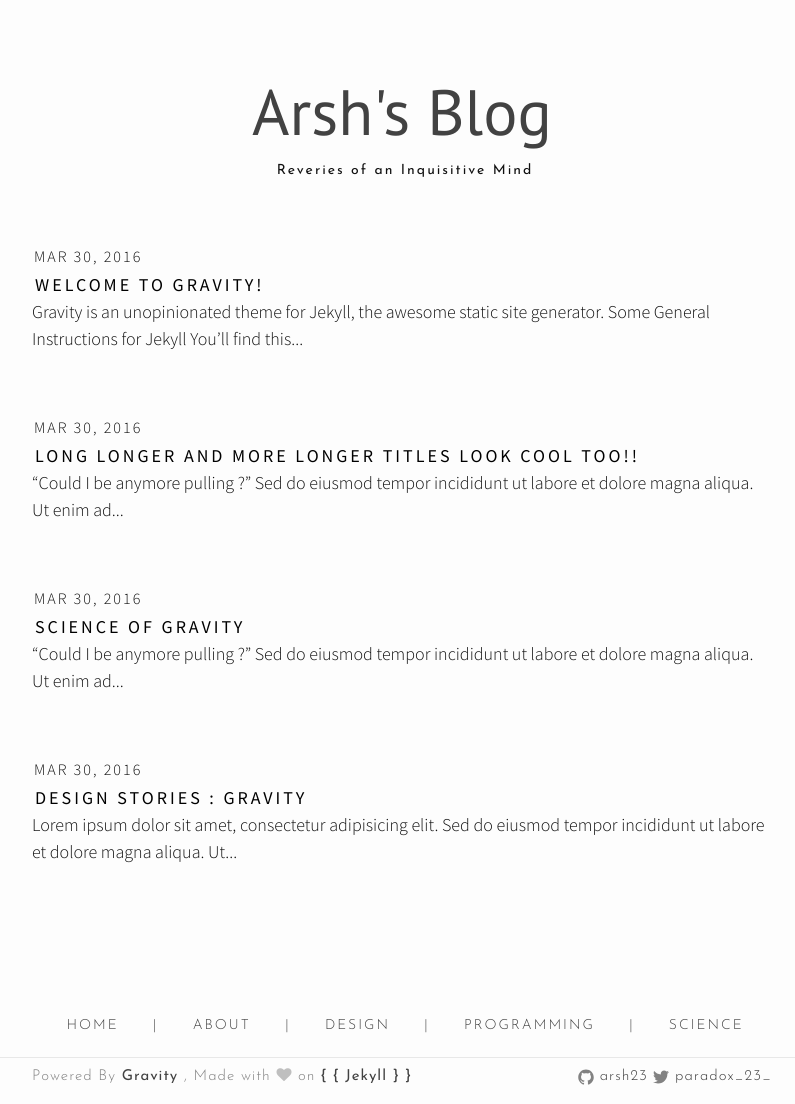
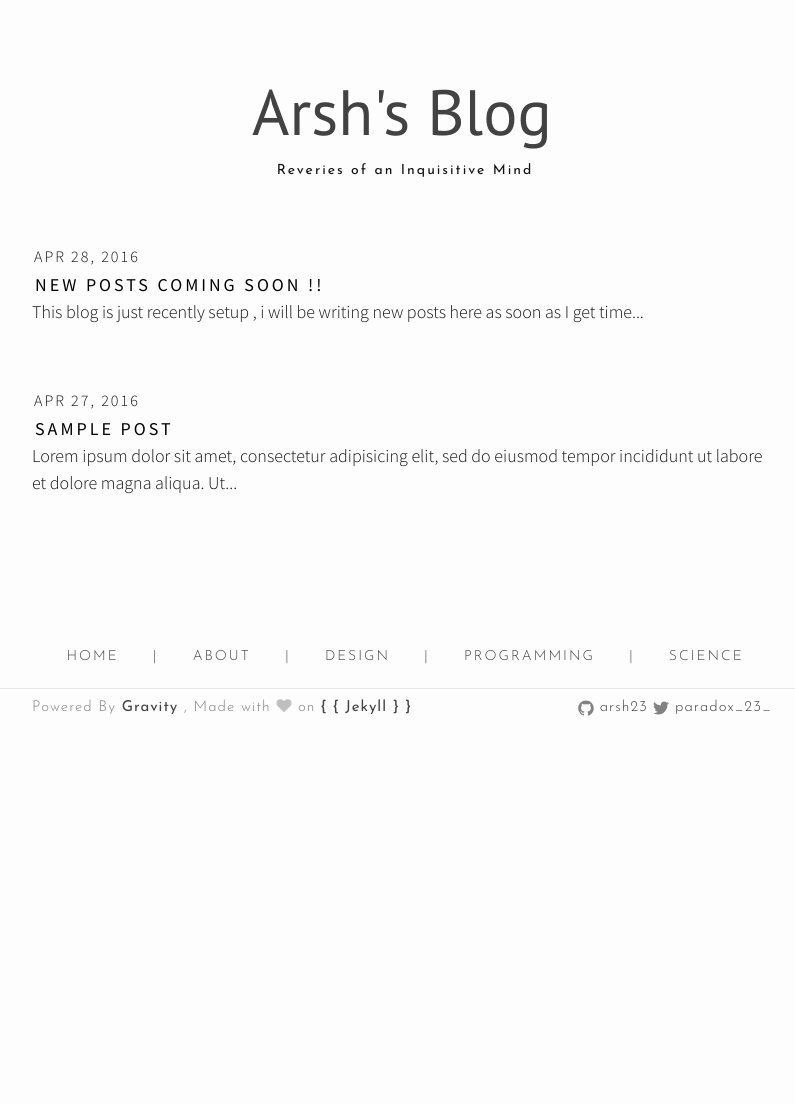
Before and after one commit to prdx23/old_blog, a Jekyll site: the page built from index.html, in a window 1280 px wide. Shown: the whole page, without its empty margins (238-1033 px from the left). Built offline with Jekyll 4.4.1, drawn with Linux system fonts in a browser that asks for light colours; nearby versions of some CDN libraries; after the commit the page ends 900 px from its top, so only the background shows below that.

Commit message:
new post added

```diff
--- /dev/null
+++ b/_posts/16-04-28-temp-post-2.markdown
@@ -0,0 +1,14 @@
+---
+layout: post
+title:  "Sample post"
+date:   2016-04-27 23:29:31 +0530
+categories: ["general"]
+author: "Arsh"
+---
+Lorem ipsum dolor sit amet, consectetur adipisicing elit, sed do eiusmod tempor incididunt ut labore et dolore magna aliqua. Ut enim ad minim veniam, quis nostrud exercitation ullamco laboris nisi ut aliquip ex ea commodo consequat. Duis aute irure dolor in reprehenderit in voluptate velit esse cillum dolore eu fugiat nulla pariatur. Excepteur sint occaecat cupidatat non proident, sunt in culpa qui officia deserunt mollit anim id est laborum.
+
+Lorem ipsum dolor sit amet, consectetur adipisicing elit, sed do eiusmod tempor incididunt ut labore et dolore magna aliqua. Ut enim ad minim veniam, quis nostrud exercitation ullamco laboris nisi ut aliquip ex ea commodo consequat. Duis aute irure dolor in reprehenderit in voluptate velit esse cillum dolore eu fugiat nulla pariatur. Excepteur sint occaecat cupidatat non proident, sunt in culpa qui officia deserunt mollit anim id est laborum.
+
+Lorem ipsum dolor sit amet, consectetur adipisicing elit, sed do eiusmod tempor incididunt ut labore et dolore magna aliqua. Ut enim ad minim veniam, quis nostrud exercitation ullamco laboris nisi ut aliquip ex ea commodo consequat. Duis aute irure dolor in reprehenderit in voluptate velit esse cillum dolore eu fugiat nulla pariatur. Excepteur sint occaecat cupidatat non proident, sunt in culpa qui officia deserunt mollit anim id est laborum.
+
+Lorem ipsum dolor sit amet, consectetur adipisicing elit, sed do eiusmod tempor incididunt ut labore et dolore magna aliqua. Ut enim ad minim veniam, quis nostrud exercitation ullamco laboris nisi ut aliquip ex ea commodo consequat. Duis aute irure dolor in reprehenderit in voluptate velit esse cillum dolore eu fugiat nulla pariatur. Excepteur sint occaecat cupidatat non proident, sunt in culpa qui officia deserunt mollit anim id est laborum.
--- a/_posts/2016-03-30-science.markdown
+++ b/_posts/16-04-28-temp-post.markdown
@@ -1,11 +1,12 @@
 ---
 layout: post
-title:  "Science of Gravity"
-date:   2016-03-30 19:45:31 +0530
-categories: science
-author: "Chandler Bing"
+title:  "New posts coming soon !!"
+date:   2016-04-28 23:29:31 +0530
+categories: ["general"]
+author: "Arsh"
 ---
-"Could I be anymore pulling ?"
+This blog is just recently setup , i will be writing new posts here as soon as I get time
+
 
 Sed do eiusmod tempor incididunt ut labore et dolore magna aliqua. Ut enim ad minim veniam, quis nostrud exercitation ullamco laboris nisi ut aliquip ex ea commodo consequat.
 
--- a/_posts/2016-03-30-design-stories.markdown
+++ /dev/null
@@ -1,14 +0,0 @@
----
-layout: post
-title:  "Design Stories : Gravity"
-date:   2016-03-30 19:45:31 +0530
-categories: ["design", "science", "life"]
-author: "Hemang Kumar"
----
-Lorem ipsum dolor sit amet, consectetur adipisicing elit.
-
-Sed do eiusmod tempor incididunt ut labore et dolore magna aliqua. Ut enim ad minim veniam, quis nostrud exercitation ullamco laboris nisi ut aliquip ex ea commodo consequat.
-
- Duis aute irure dolor in reprehenderit in voluptate velit esse cillum dolore eu fugiat nulla pariatur. Excepteur sint occaecat cupidatat non proident, sunt in culpa qui officia deserunt mollit anim id est laborum.
-
-Lorem ipsum dolor sit amet, consectetur adipisicing elit, sed do eiusmod tempor incididunt ut labore et dolore magna aliqua. Ut enim ad minim veniam, quis nostrud exercitation ullamco laboris nisi ut aliquip ex ea commodo consequat. Duis aute irure dolor in reprehenderit in voluptate velit esse cillum dolore eu fugiat nulla pariatur. Excepteur sint occaecat cupidatat non proident, sunt in culpa qui officia deserunt mollit anim id est laborum.
--- a/_posts/2016-03-30-science0.markdown
+++ /dev/null
@@ -1,14 +0,0 @@
----
-layout: post
-title:  "Long Longer and more Longer titles look cool too!!"
-date:   2016-03-30 19:45:31 +0530
-categories: science
-author: "Chandler Bing"
----
-"Could I be anymore pulling ?"
-
-Sed do eiusmod tempor incididunt ut labore et dolore magna aliqua. Ut enim ad minim veniam, quis nostrud exercitation ullamco laboris nisi ut aliquip ex ea commodo consequat.
-
- Duis aute irure dolor in reprehenderit in voluptate velit esse cillum dolore eu fugiat nulla pariatur. Excepteur sint occaecat cupidatat non proident, sunt in culpa qui officia deserunt mollit anim id est laborum.
-
-Lorem ipsum dolor sit amet, consectetur adipisicing elit, sed do eiusmod tempor incididunt ut labore et dolore magna aliqua. Ut enim ad minim veniam, quis nostrud exercitation ullamco laboris nisi ut aliquip ex ea commodo consequat. Duis aute irure dolor in reprehenderit in voluptate velit esse cillum dolore eu fugiat nulla pariatur. Excepteur sint occaecat cupidatat non proident, sunt in culpa qui officia deserunt mollit anim id est laborum.
--- a/_posts/2016-03-30-welcome-to-jekyll.markdown
+++ /dev/null
@@ -1,29 +0,0 @@
----
-layout: post
-title:  "Welcome to Gravity!"
-date:   2016-03-30 19:45:31 +0530
-categories: jekyll update
----
-Gravity is an unopinionated theme for Jekyll, the awesome static site generator.
-
-Some General Instructions for Jekyll
-
-You’ll find this post in your `_posts` directory. Go ahead and edit it and re-build the site to see your changes. You can rebuild the site in many different ways, but the most common way is to run `jekyll serve`, which launches a web server and auto-regenerates your site when a file is updated.
-
-To add new posts, simply add a file in the `_posts` directory that follows the convention `YYYY-MM-DD-name-of-post.ext` and includes the necessary front matter. Take a look at the source for this post to get an idea about how it works.
-
-Jekyll also offers powerful support for code snippets:
-
-{% highlight ruby %}
-def print_hi(name)
-  puts "Hi, #{name}"
-end
-print_hi('Tom')
-#=> prints 'Hi, Tom' to STDOUT.
-{% endhighlight %}
-
-Check out the [Jekyll docs][jekyll-docs] for more info on how to get the most out of Jekyll. File all bugs/feature requests at [Jekyll’s GitHub repo][jekyll-gh]. If you have questions, you can ask them on [Jekyll Talk][jekyll-talk].
-
-[jekyll-docs]: http://jekyllrb.com/docs/home
-[jekyll-gh]:   https://github.com/jekyll/jekyll
-[jekyll-talk]: https://talk.jekyllrb.com/
```
